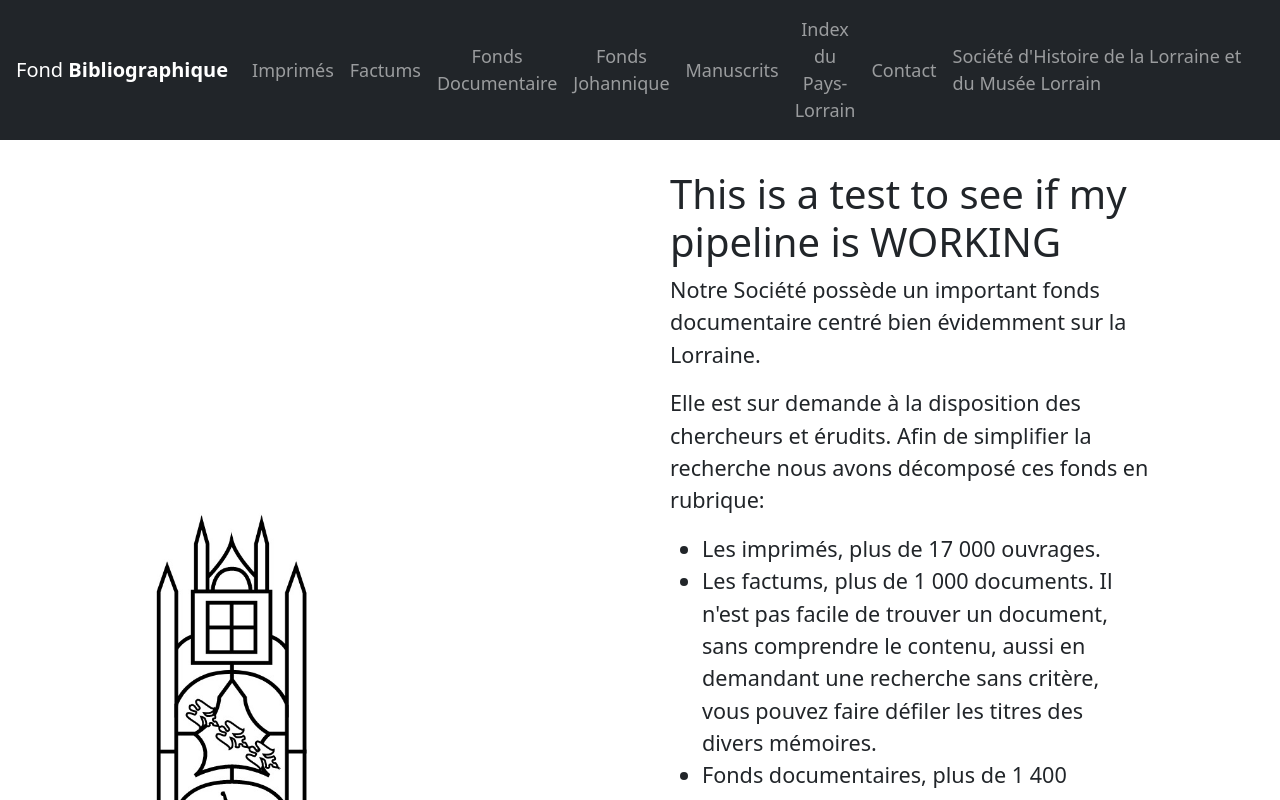
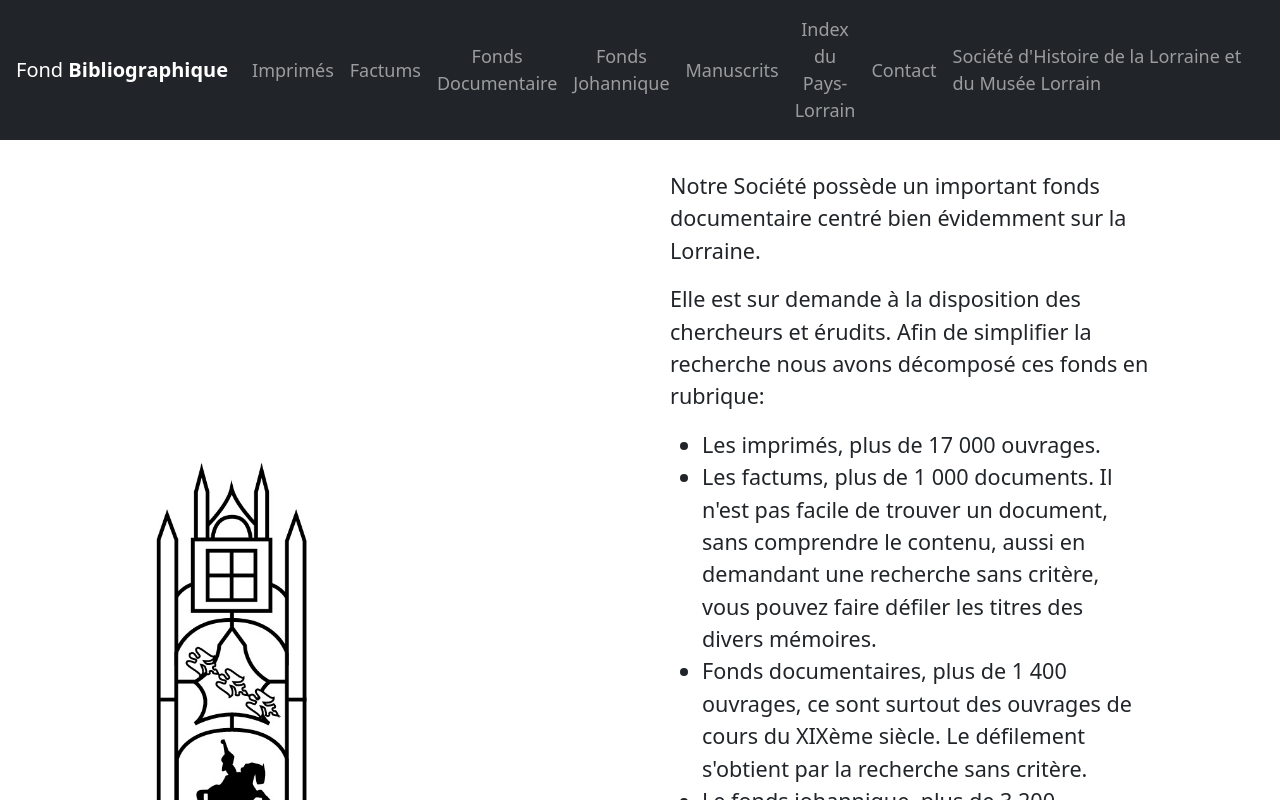
Before and after one commit to loicbefve/BiblioSHLML, a React (Vite) app: page / in a window 1280 px wide. Shown: the top 800 px of the page. Built offline with nearby package versions, Linux system fonts and the light colour scheme.

Commit message:
The pipeline is working, I will switch on dev branch then

```diff
--- a/src/pages/Home.tsx
+++ b/src/pages/Home.tsx
@@ -27,7 +27,6 @@ function Home() {
           <StyledImg src={shlml_logo} alt="Le logo de la SHLM" />
         </ImgCol>
         <TextCol md={6}>
-          <h1>This is a test to see if my pipeline is WORKING</h1>
           <p>
             Notre Société possède un important fonds documentaire centré bien
             évidemment sur la Lorraine.
```
